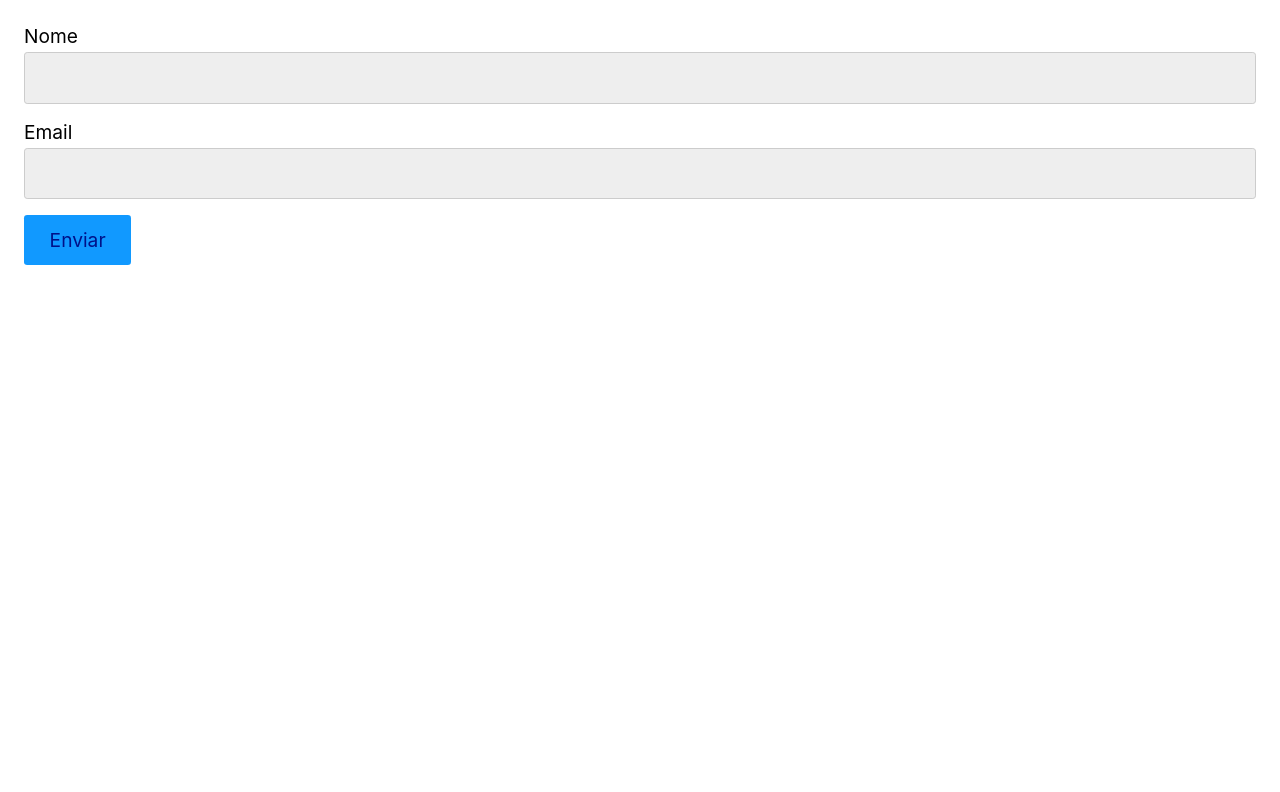
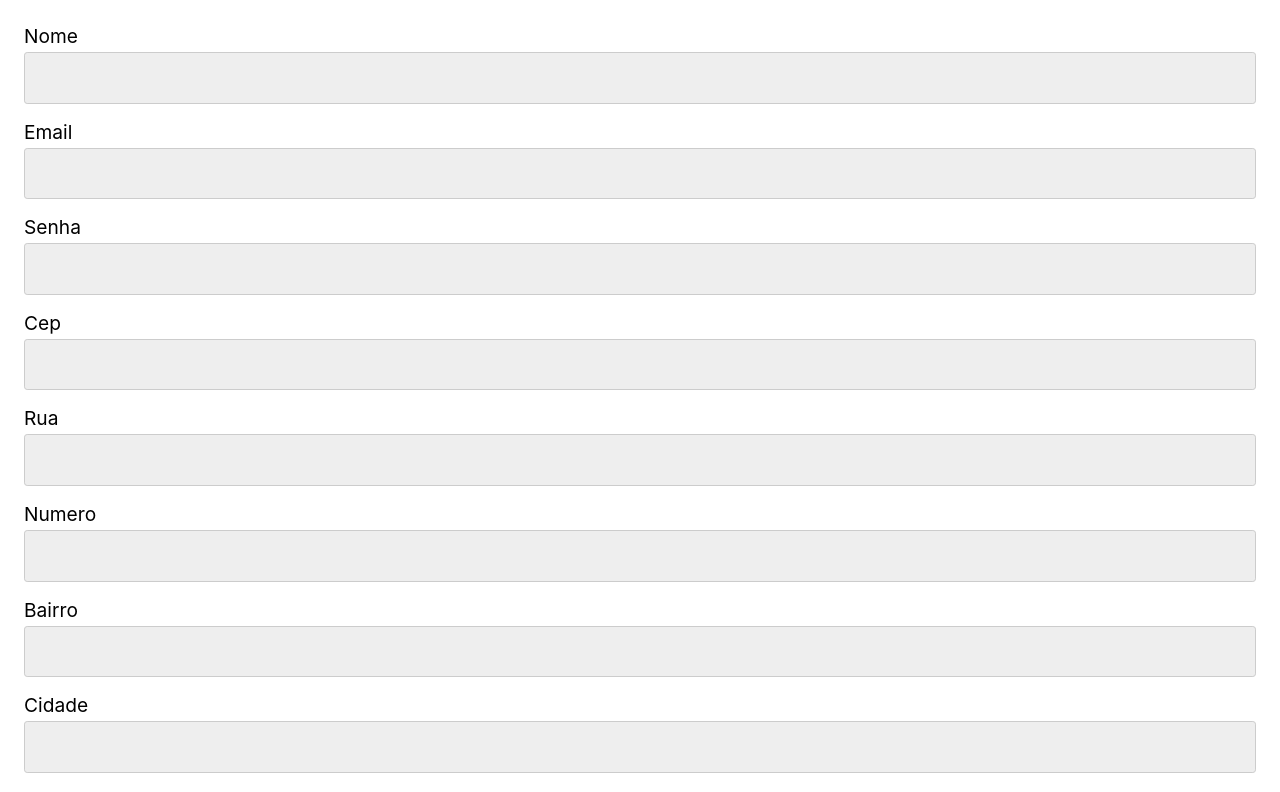
Before and after one commit to Emilio133752/projectInit, a React (Vite) app: page / in a window 1280 px wide. Shown: the top 792 px of the page. Built offline with nearby package versions, Linux system fonts and the light colour scheme.

Commit message:
criando usários

```diff
--- a/src/inputOne.jsx
+++ b/src/inputOne.jsx
@@ -1,39 +1,116 @@
 import React from 'react'
+// Faça um fetch (POST) para a API abaixo
+// Para a criação ser aceita é necessário enviar dodos de:
+// nome, email, senha, cep, rua, numero, bairro, cidade e estado
+
+// Essa é a função utilizado para realizar o POST
+// Mostre uma mensagem na tela, caso a resposta da API seja positiva
+
 
 
 const InputOne = () => {
-    const [nome, setNome] = React.useState('');
-    const [email, setEmail] = React.useState('');
+  const [load, setLoad] = React.useState(false)
+  const [response, setResponse] = React.useState(null)
   const [form, setForm] = React.useState({
-        nome: '',
-        email: ''
+    nome: "",
+    email: "",
+    senha: "",
+    cep: "",
+    rua: "",
+    numero: "",
+    bairro: "",
+    cidade: "",
+    estado: ""
   })
-    function handleSubmit(event){
-        event.preventDefault()
-        console.log(nome)
-    }
-    function handleChange({ target }){
-        const {id, value} = target;
-        setForm({ ...form, [id]: value })
+
+
+  async function handleSubmit(event) {
+    setLoad(true)
+    event.preventDefault();
+    await fetch('https://ranekapi.origamid.dev/json/api/usuario', {
+      method: 'POST',
+      headers: {
+        'Content-Type': 'application/json',
+      },
+      // form é o objeto com os dados do formulário
+      body: JSON.stringify(form),
+    }).then(reponse => setResponse(reponse))
+    setLoad(false)
   }
 
+  function handleChange({ target }){
+    const {id, value} = target
+    setForm({ ...form, [id]: value });
+    console.log(form)
+  }
   return (
     <form onSubmit={handleSubmit}>
       <label htmlFor="nome">Nome</label>
       <input
+      id='nome'
+      value={form.nome}
       type="text"
-          id="nome"
-          value={form.nome}
       onChange={handleChange}
       />
       <label htmlFor="email">Email</label>
       <input
+      id='email'
+      value={form.email}
       type="email"
-          id="email"
-          value={form.email}
+      onChange={handleChange}
+      />
+      <label htmlFor="senha">Senha</label>
+      <input
+      id='senha'
+      value={form.senha}
+      type="password"
+      onChange={handleChange}
+      />
+      <label htmlFor="cep">Cep</label>
+      <input
+      id='cep'
+      value={form.cep}
+      type="text"
+      onChange={handleChange}
+      />
+      <label htmlFor="rua">Rua</label>
+      <input
+      id='rua'
+      value={form.rua}
+      type="text"
+      onChange={handleChange}
+      />
+      <label htmlFor="numero">Numero</label>
+      <input
+      id='numero'
+      value={form.numero}
+      type="text"
+      onChange={handleChange}
+      />
+      <label htmlFor="bairro">Bairro</label>
+      <input
+      id='bairro'
+      value={form.bairro}
+      type="text"
+      onChange={handleChange}
+      />
+      <label htmlFor="cidade">Cidade</label>
+      <input
+      id='cidade'
+      value={form.cidade}
+      type="text"
+      onChange={handleChange}
+      />
+      <label htmlFor="estado">Estado</label>
+      <input
+      id='estado'
+      value={form.estado}
+      type="text"
       onChange={handleChange}
       />
       <button>Enviar</button>
+      {load && <div>Enviando...</div>}
+      {response && response.ok && <div>Usuário Criado</div>}
     </form>
   )
 }
```
Lines whose indentation alone changed are shown as unchanged.
